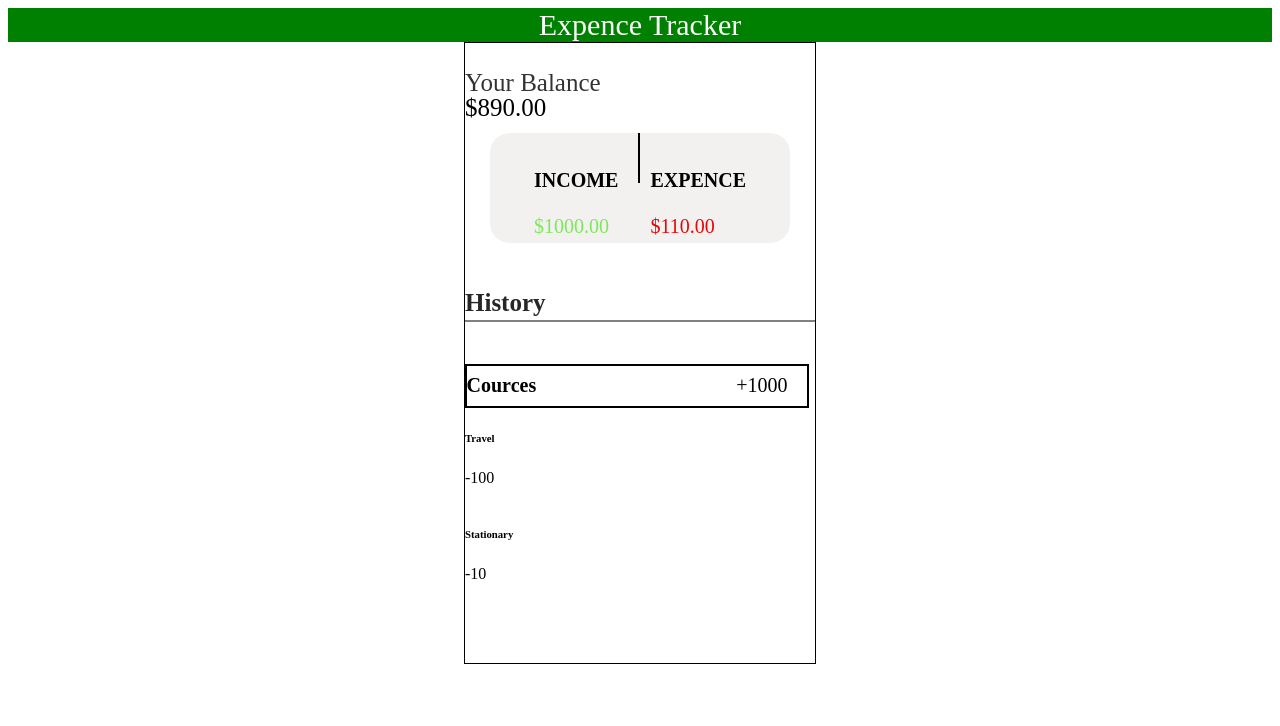
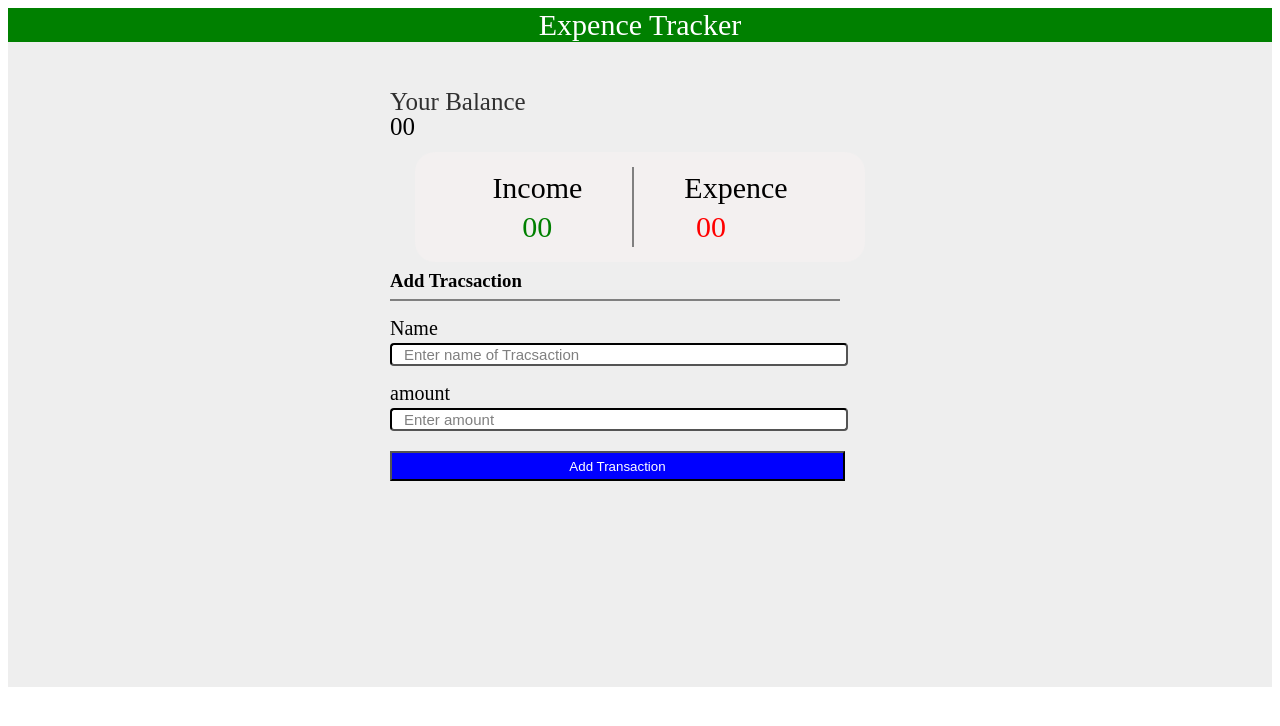
Before and after one commit to hanisha-dalwadi/javascript_prectice, a plain HTML site: page tracker/tracker.html in a window 1280 px wide. Drawn offline with Linux system fonts and the light colour scheme.

Commit message:
commit on 17/09/2025

```diff
--- /dev/null
+++ b/addition/calculator/calculator.css
@@ -0,0 +1,156 @@
+.main{
+background: linear-gradient(180deg, #c7a9ff, #d9b6ff);
+  height: 600px;
+  width: 350px;
+  padding: 20px;
+  border-radius: 30px;
+  box-shadow:
+    12px 12px 24px rgba(0,0,0,0.15),
+    -8px -8px 20px rgba(255,255,255,0.6);
+
+  display: flex;
+  align-items: center;
+
+
+  justify-content: center;
+}
+.m1{
+    display: flex;
+    justify-content: center;
+    align-items: center;
+    padding-top: 30px;
+
+}
+.b{
+    height: 100%;
+    width: 100%;
+    background-color: rgba(222, 184, 135, 0.103);
+}
+.small{
+     width: 320px;
+  height: 460px;
+    border: 2px solid black;
+    border-radius: 20px;
+     display: flex;
+    justify-content: space-around;
+    padding-top: 70px;
+    flex-direction: column;
+    align-items: center ;
+    background: #f0f4fa;
+     box-shadow:
+    8px 8px 16px rgba(0,0,0,0.15),
+    -8px -8px 16px rgba(255,255,255,0.9);
+
+
+
+}
+.big{
+    height: 50px;
+    width: 300px;
+    border: 2px solid black;
+    border-radius: 40px;
+    display: flex;
+    justify-content: end;
+    align-items: center;
+    background: #dfeaf6;
+    font-weight: bold;
+     box-shadow: inset 5px 5px 12px rgba(0,0,0,0.12),
+              inset -5px -5px 12px rgba(255,255,255,0.9);
+
+}
+.big p{
+    font-size: 35px;
+    padding-right: 15px;
+
+}
+.a1{
+    height: 50px;
+    width: 350px;
+    display: flex;
+    justify-content: space-around;
+    align-items: center;
+}
+.a1 button{
+    height: 50px;
+    width: 50px;
+    border-radius: 100%;
+      background: #e6f0fa;
+      font-weight: bold;
+       box-shadow:
+    6px 6px 12px rgba(0,0,0,0.15),
+    -6px -6px 12px rgba(255,255,255,0.9);
+      font-size: 20px;
+
+}
+
+
+.a2{
+    height: 50px;
+    width: 350px;
+    display: flex;
+    justify-content: space-around;
+    align-items: center;
+}
+.a2 button{
+    height: 50px;
+    width: 50px;
+    border-radius: 100%;
+      background: #e6f0fa;
+      font-weight: bold;
+      font-size: 20px;
+       box-shadow:
+    6px 6px 12px rgba(0,0,0,0.15),
+    -6px -6px 12px rgba(255,255,255,0.9);
+
+}
+
+.a3{
+    height: 50px;
+    width: 350px;
+
+    display: flex;
+    justify-content: space-around;
+    align-items: center;
+}
+.a3 button{
+    height: 50px;
+    width: 50px;
+    border-radius: 100%;
+      background: #e6f0fa;
+      font-weight: bold;
+       box-shadow:
+    6px 6px 12px rgba(0,0,0,0.15),
+    -6px -6px 12px rgba(255,255,255,0.9);
+      font-size: 20px;
+
+}
+
+.a4{
+    height: 50px;
+    width: 350px;
+
+    display: flex;
+    justify-content: space-around;
+    align-items: center;
+}
+.a4 button{
+    height: 50px;
+    width: 50px;
+    border-radius: 100%;
+      background: #e6f0fa;
+      font-weight: bold;
+       box-shadow:
+    6px 6px 12px rgba(0,0,0,0.15),
+    -6px -6px 12px rgba(255,255,255,0.9);
+      font-size: 20px;
+
+}
+.a44 button{
+     height: 50px;
+    width: 150px;
+    border-radius:80px;
+      background:rgba(128, 0, 128, 0.247);
+      font-weight: bold;
+
+
+}
--- /dev/null
+++ b/calculator/calculator.css
@@ -0,0 +1,125 @@
+/* .main{
+    height: 570px;
+    width: 400px;
+    border: 2px solid black;
+    border-radius: 40px;
+    display: flex;
+    justify-content: center;
+    align-items: center;
+
+
+} */
+.m1{
+    display: flex;
+    justify-content: center;
+    align-items: center;
+    padding-top: 30px;
+}
+.small{
+     height: 500px;
+    width: 350px;
+    border: 2px solid black;
+    border-radius: 40px;
+     display: flex;
+    justify-content: space-around;
+    padding-top: 70px;
+    flex-direction: column;
+    align-items: center ;
+
+
+
+}
+.big{
+    height: 50px;
+    width: 300px;
+    border: 2px solid black;
+    border-radius: 40px;
+    display: flex;
+    justify-content: end;
+    align-items: center;
+    background: #dfeaf6;
+    font-weight: bold;
+     box-shadow: inset 5px 5px 12px rgba(0,0,0,0.12),
+              inset -5px -5px 12px rgba(255,255,255,0.9);
+
+}
+.big p{
+    font-size: 35px;
+    padding-right: 15px;
+
+}
+.a1{
+    height: 50px;
+    width: 350px;
+
+    display: flex;
+    justify-content: space-around;
+    align-items: center;
+}
+.a1 button{
+    height: 50px;
+    width: 50px;
+    border-radius: 100%;
+      background: #e6f0fa;
+      font-weight: bold;
+       box-shadow:
+    6px 6px 12px rgba(0,0,0,0.15),   /* darker bottom-right */
+    -6px -6px 12px rgba(255,255,255,0.9);
+
+}
+.a2{
+    height: 50px;
+    width: 350px;
+
+    display: flex;
+    justify-content: space-around;
+    align-items: center;
+}
+.a2 button{
+    height: 50px;
+    width: 50px;
+    border-radius: 100%;
+      background: #e6f0fa;
+      font-weight: bold;
+
+}
+.a3{
+    height: 50px;
+    width: 350px;
+
+    display: flex;
+    justify-content: space-around;
+    align-items: center;
+}
+.a3 button{
+    height: 50px;
+    width: 50px;
+    border-radius: 100%;
+      background: #e6f0fa;
+      font-weight: bold;
+
+}
+.a4{
+    height: 50px;
+    width: 350px;
+
+    display: flex;
+    justify-content: space-around;
+    align-items: center;
+}
+.a4 button{
+    height: 50px;
+    width: 50px;
+    border-radius: 100%;
+      background: #e6f0fa;
+      font-weight: bold;
+
+}
+.a44 button{
+     height: 50px;
+    width: 150px;
+    border-radius:80px;
+      background:rgba(128, 0, 128, 0.247);
+      font-weight: bold;
+
+}
--- a/tracker/tracker.css
+++ b/tracker/tracker.css
@@ -8,14 +8,17 @@ header{
 }
 .main{
     height: 620px;
-   width: 350px;
+   width: 500px;
    display: flex;
    flex-direction: column;
-     border: 1px solid black;
+
 }
 .m1{
     display: flex;
     justify-content: center;
+     background-color: rgba(20, 19, 19, 0.071);
+     height: 645px;
+
 }
 .b1 p{
     font-size: 25px;
@@ -34,73 +37,116 @@ header{
 }
 .b11{
    padding-top: 15px;
+   line-height: 30px;
 }
 .A{
     display: flex;
     justify-content: center;
     height: 110px;
-    width: 300px;
+    width: 450px;
     border-radius: 20px;
     background-color: rgb(243, 240, 240);
     box-shadow: 15px;
+   gap: 50px;
+   align-items: center;
+
+}
+.i1{
+    display: flex;
+    flex-direction: column;
+    align-items: center;
+    justify-content: center;
+    gap: 5px;
+}
+.income{
+    font-size: 30px;
+
+    align-items: center;
+    display: flex;
+    justify-content: center;
+
+}
+.incomee{
+     font-size: 30px;
+
+    align-items: center;
+    display: flex;
+    justify-content: center;
+    color: green;
+}
+.e1{
+      display: flex;
+    flex-direction: column;
+    align-items: center;
+    justify-content: center;
+    gap: 5px;
+    border-left: 2px solid grey;
+    height: 80px;
+
+
+}
+.Expence{
+     font-size: 30px;
+    padding-left: 50px;
+    align-items: center;
+    display: flex;
+    justify-content: center;
+}
+.expence{
+       font-size: 30px;
+    align-items: center;
+    display: flex;
+    justify-content: center;
+    color: red;
 }
 .a11{
    display: flex;
    justify-content: center;
 }
-.income h6{
+.trans{
+    border-bottom: 2px solid grey;
+   width: 450px;
+    line-height: 0px;
+}
+.namee{
+    line-height: 25px;
+    padding-top: 15px;
     font-size: 20px;
-    line-height: 0px;
-    padding-right: 20px;
 }
-.income {
-    border-right: 2px solid black;
-    height: 50px;
+.namee input{
+    font-size: 15px;
+  width: 450px;
+    border-radius: 4px;
+    border-color: black;
+
 }
-.income p{
+.namee ::placeholder{
+    color:rgba(0, 0, 0, 0.5);
+    padding-left: 10px;
+    background-color: white;
+}
+.amount{
+    line-height: 25px;
+     padding-top: 15px;
     font-size: 20px;
-    color: rgba(108, 231, 71, 0.896);
-     line-height: 0px;
 }
-.expence h6{
-     font-size: 20px;
-    color:black;
-     line-height: 0px;
+.amount input{
+      font-size: 15px;
+   width: 450px;
+    border-radius: 4px;
+    border-color: black;
 }
-.expence p{
-    font-size: 20px;
-    color:rgb(232, 7, 7);
-     line-height: 0px;
+.amount ::placeholder{
+   color:rgba(0, 0, 0, 0.5);
+    padding-left: 10px;
+    background-color: white;
 }
-.expence{
-    padding-left: 10px;
+.b1 button{
+   height: 30px;
+   width: 455px;
+   background-color: blue;
+   color: white;
 }
-.history{
-    display: flex;
-    justify-content: start;
+.b1{
+    padding-top: 20px;
 }
-.history h5{
-    font-size: 25px;
-    color: rgba(0, 0, 0, 0.852);
-     border-bottom: 2px solid grey;
-    width: 350px;
-    padding-left: 0px;
-    line-height: 35px;
-}
-.course{
-    height: 40px;
-    width: 340px;
-    display: flex;
-    flex-direction: row;
-    border: 2px solid black;
-    justify-content: center;
-    align-items: center;
-}
-.course h6{
-    font-size: 20px;
-    padding-right: 200px;
-}
-.course p{
-    font-size: 20px;
-    padding-right: 20px;
-}
--- a/tracker/tracker.html
+++ b/tracker/tracker.html
@@ -16,36 +16,38 @@
     <div class="b1">
     <p>Your Balance</p>
     </div>
-    <div class="b2">
-    <p>$890.00</p>
+    <div class="b2" >
+    <p id="w1">00</p>
     </div>
     </div>
     <div class="a11">
     <div class="A">
-    <div class="income">
-        <h6>INCOME</h6>
-        <p>$1000.00</p>
+        <div class="i1">
+    <div class="income" >Income</div>
+    <div class="incomee" id="w11">00</div>
     </div>
-    <div class="expence">
-        <h6>EXPENCE</h6>
-        <p>$110.00</p>
+     <div class="e1">
+    <div class="Expence" >Expence</div>
+    <div class="expence" id="e11">00</div>
+    </div>
+
+
     </div>
     </div>
+   <div class="trans">
+    <h3>Add Tracsaction</h3>
+   </div>
+
+    <div class="namee">
+        <label>Name</label> <br>
+        <input type="text" name="name"id="n1" placeholder="Enter name of Tracsaction">
     </div>
-    <div class="history">
-    <h5>History</h5>
+     <div class="amount">
+        <label>amount</label> <br>
+        <input type="text" name="amount" id="a1" placeholder="Enter amount">
     </div>
-    <div class="course">
-        <h6>Cources</h6>
-        <p>+1000</p>
-    </div>
-    <div class="travel">
-        <h6>Travel</h6>
-        <p>-100</p>
-    </div>
-    <div class="stationary">
-        <h6>Stationary</h6>
-        <p>-10</p>
+    <div class="b1">
+    <button onclick="bt()">Add Transaction</button>
     </div>
     </div>
 </div>
--- a/tracker/tracker.js
+++ b/tracker/tracker.js
@@ -0,0 +1,41 @@
+function bt(){
+    let name = document.getElementById("n1").value;
+     let amount = document.getElementById("a1").value;
+     let type;
+     if(amount<0){
+        type="expence";
+     }
+     else{
+        type ="income";
+     }
+     let transaction = JSON.parse(sessionStorage.getItem("items"));
+     if(transaction == null){
+        transaction = [];
+     }
+      transaction.push({
+            name:name,
+            amount:amount,
+            type:type
+      });
+      sessionStorage.setItem("items",JSON.stringify(transaction))
+
+      let sum =0
+      let income = 0
+      let expence = 0
+
+      transaction.forEach(x=> {
+        sum +=parseInt(x.amount)
+        if(x.type=="income"){
+            income +=parseInt(x.amount)
+        }
+        else{
+            expence +=parseInt(x.amount)
+        }
+      });
+
+      document.getElementById("w1").innerHTML= +sum;
+        document.getElementById("w11").innerHTML= +income;
+          document.getElementById("e11").innerHTML= +expence;
+
+
+}
```
Also changed, not shown: addition/calculator/calculator.html (added, +55 -0 lines), calculator/calculator.html (added, +52 -0 lines).
